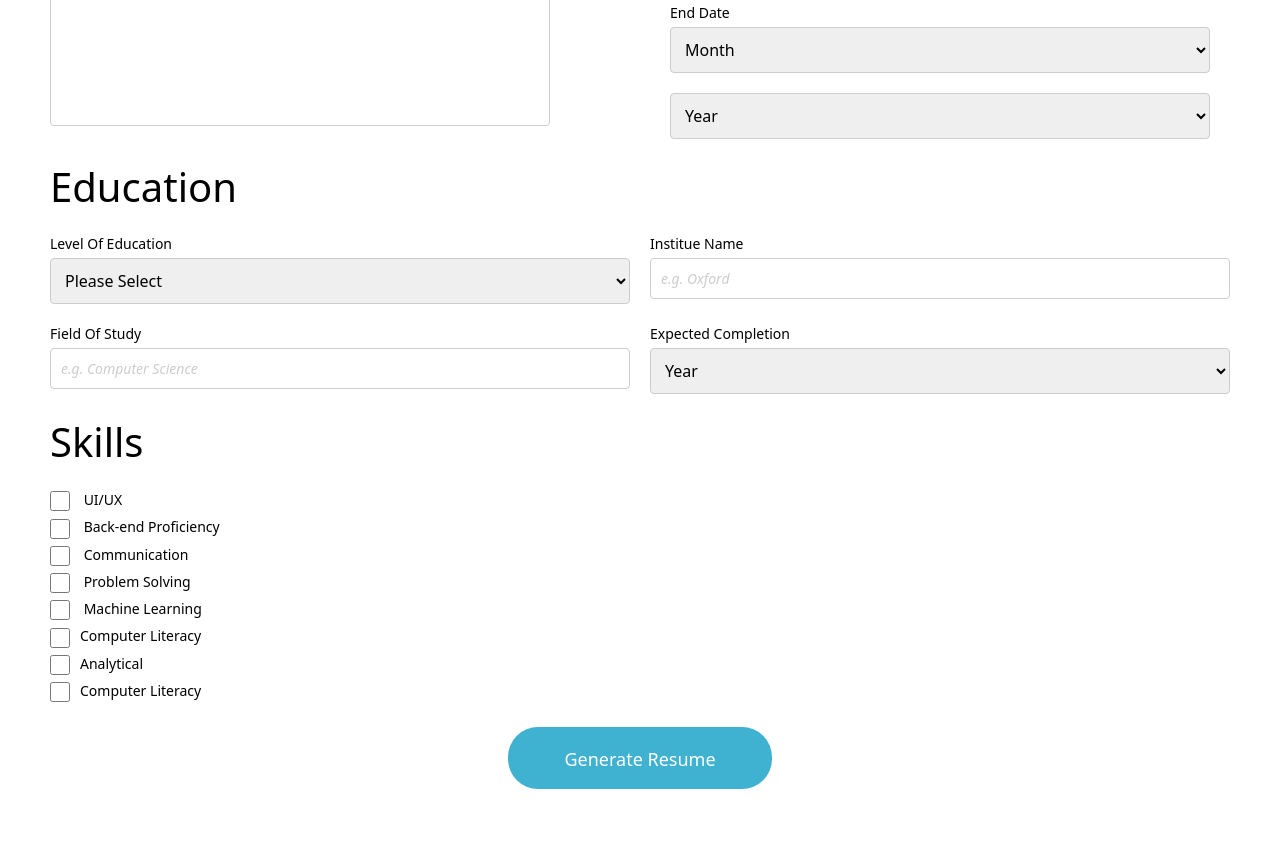
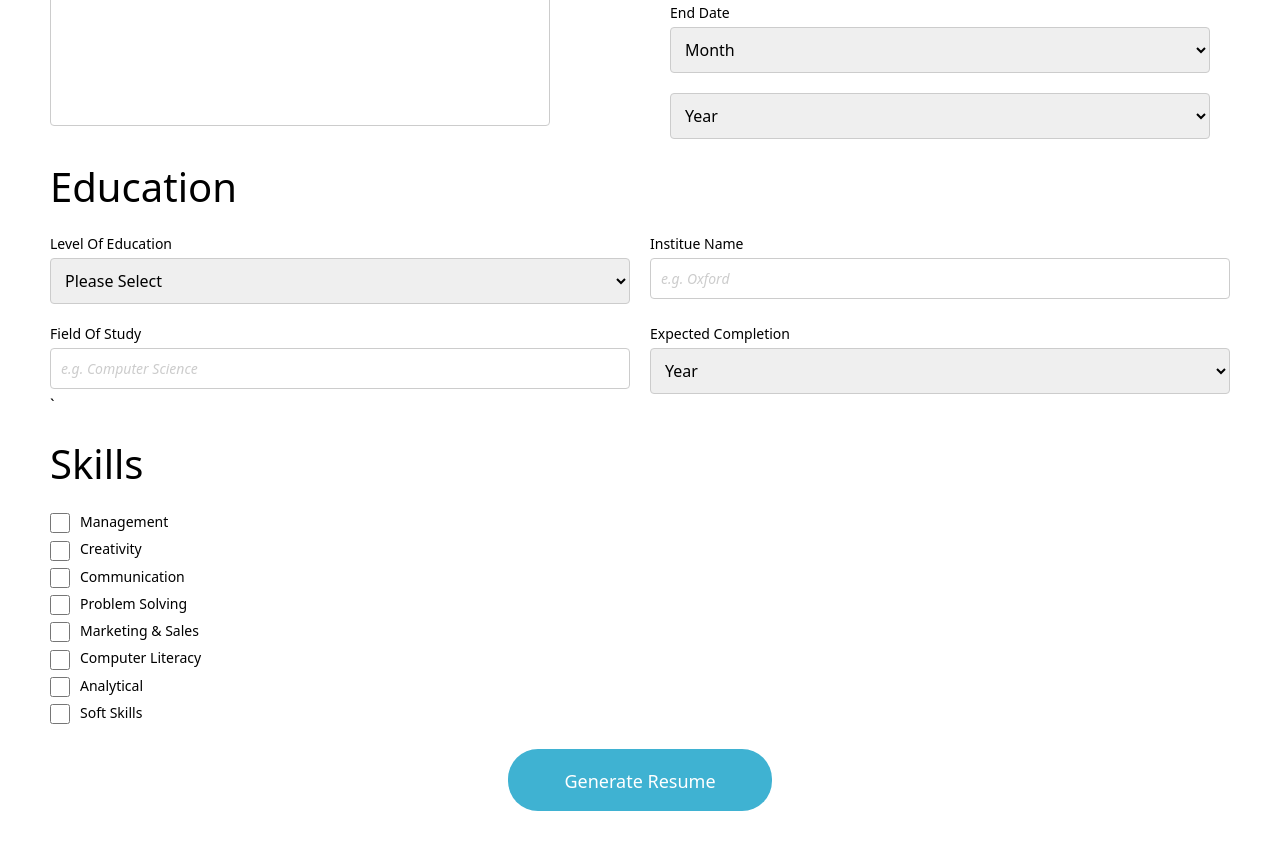
Before and after one commit to maryumxx/Hackathon, a website: page milestone3/dynamic.html in a window 1280 px wide. Shown: the part 1232-2081 px from the top of the page. Drawn offline with Linux system fonts and the light colour scheme.

Commit message:
Update dynamic.html

```diff
--- a/milestone3/dynamic.html
+++ b/milestone3/dynamic.html
@@ -62,9 +62,22 @@
         </div>
 
         <div class="form-group">
-            <label for="email">Email *</label>
-            <input type="email" id="email" placeholder="e.g. m.nad@exemple.pk" required>
-        </div>
+          <label for="email">Email *</label>
+          <input type="email" id="email" placeholder="e.g. m.nad@exemple.pk" required>
+      </div>
+
+      <script>
+
+          const emailInput = document.getElementById('email');
+
+          emailInput.addEventListener('input', function () {
+              if (emailInput.checkValidity()) {
+                  emailInput.style.borderColor = 'green';
+              } else {
+                  emailInput.style.borderColor = 'red';
+              }
+          });
+      </script>
 
     </form>
 
@@ -76,8 +89,9 @@
 <!-- title -->
       <div class="form-group">
           <label for="job-title">Job Title *</label>
-          <input type="text" id="job-title" placeholder="e.g. Sr. Developer">
+          <input type="text" id="job-title" placeholder="e.g. Sr. Developer" >
       </div>
+
 <!-- company -->
       <div class="form-group">
           <label for="company">Company</label>
@@ -295,23 +309,25 @@
 
 
 </form>
-
+`
 <!-- Skills -->
 <h1 style="font-size:40px; font-weight:lighter; margin-bottom:20px; margin-top:20px;">Skills</h1>
   <form>
     <div style="line-height: 1.5; " class="form-group">
-      <label><input type="checkbox" name="skills" value="UI/UX"> UI/UX</label>
-      <label><input type="checkbox" name="skills" value="Back-end Proficiency"> Back-end Proficiency</label>
-      <label><input type="checkbox" name="skills" value="Communication"> Communication</label>
-      <label><input type="checkbox" name="skills" value="Problem Solving"> Problem Solving</label>
-      <label><input type="checkbox" name="skills" value="Machine Learning"> Machine Learning</label>
+      <label><input type="checkbox" name="skills" value="Management">Management</label>
+      <label><input type="checkbox" name="skills" value="Creativity">Creativity</label>
+      <label><input type="checkbox" name="skills" value="Communication">Communication</label>
+      <label><input type="checkbox" name="skills" value="Problem Solving">Problem Solving</label>
+      <label><input type="checkbox" name="skills" value="Marketing & Sales">Marketing & Sales</label>
       <label><input type="checkbox" name="skills" value="Computer Literacy">Computer Literacy</label>
       <label><input type="checkbox" name="skills"value="Analytical">Analytical</label>
-      <label><input type="checkbox" name="skills" value="Computer Literacy">Computer Literacy</label>
+      <label><input type="checkbox" name="skills" value="Soft Skills">Soft Skills</label>
 
     </div>
+
   </form>
   <button class="btn-next">Generate Resume</button>
+
   <script src="form.js"></script>
 </body>
 </html>
```
